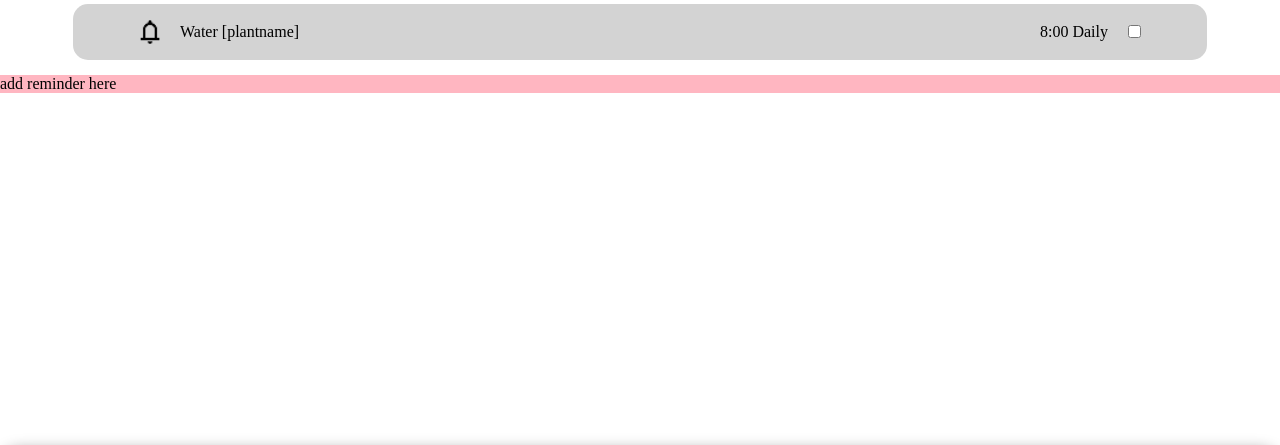
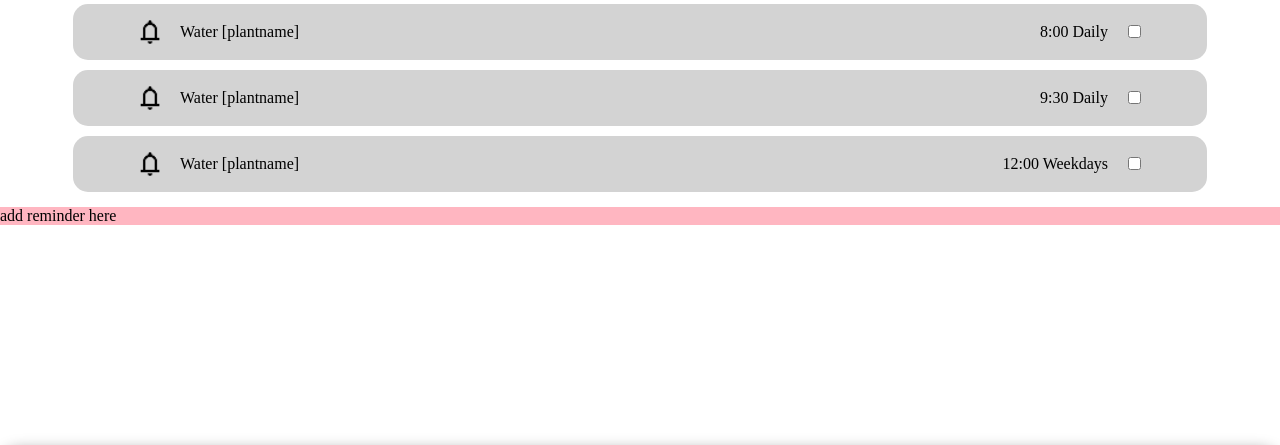
Before and after one commit to chaara-dev/2800-202510-DTC15, a plain HTML site: page Frontend/HTML/reminders.html in a window 1280 px wide. Shown: the part 193-638 px from the top of the page. Drawn offline with Linux system fonts and the light colour scheme; a web font is replaced by a local one.

Commit message:
Add two new placeholders for example reminders

```diff
--- a/Frontend/HTML/reminders.html
+++ b/Frontend/HTML/reminders.html
@@ -58,6 +58,44 @@
                     <input type="checkbox" />
                 </label>
             </div>
+            <div class="reminder-body">
+                <!-- This here ^ can be a template for js inserting with proper database access or smth idk -->
+                <img src="../Resources/Icons/notifications.png">
+                <span class="reminderAction">
+                    Water
+                    <!-- [Water] | [Relocate] | [Trim] | [Etc] -->
+                </span>
+                &nbsp;
+                <span class="reminderName">
+                    [plantname]
+                </span>
+                &nbsp;
+                <span class="reminderTime">
+                    9:30 Daily
+                </span>
+                <label class="reminder-toggle">
+                    <input type="checkbox" />
+                </label>
+            </div>
+            <div class="reminder-body">
+                <!-- This here ^ can be a template for js inserting with proper database access or smth idk -->
+                <img src="../Resources/Icons/notifications.png">
+                <span class="reminderAction">
+                    Water
+                    <!-- [Water] | [Relocate] | [Trim] | [Etc] -->
+                </span>
+                &nbsp;
+                <span class="reminderName">
+                    [plantname]
+                </span>
+                &nbsp;
+                <span class="reminderTime">
+                    12:00 Weekdays
+                </span>
+                <label class="reminder-toggle">
+                    <input type="checkbox" />
+                </label>
+            </div>
         </div>
 
         <div class="reminder-footer">
```
